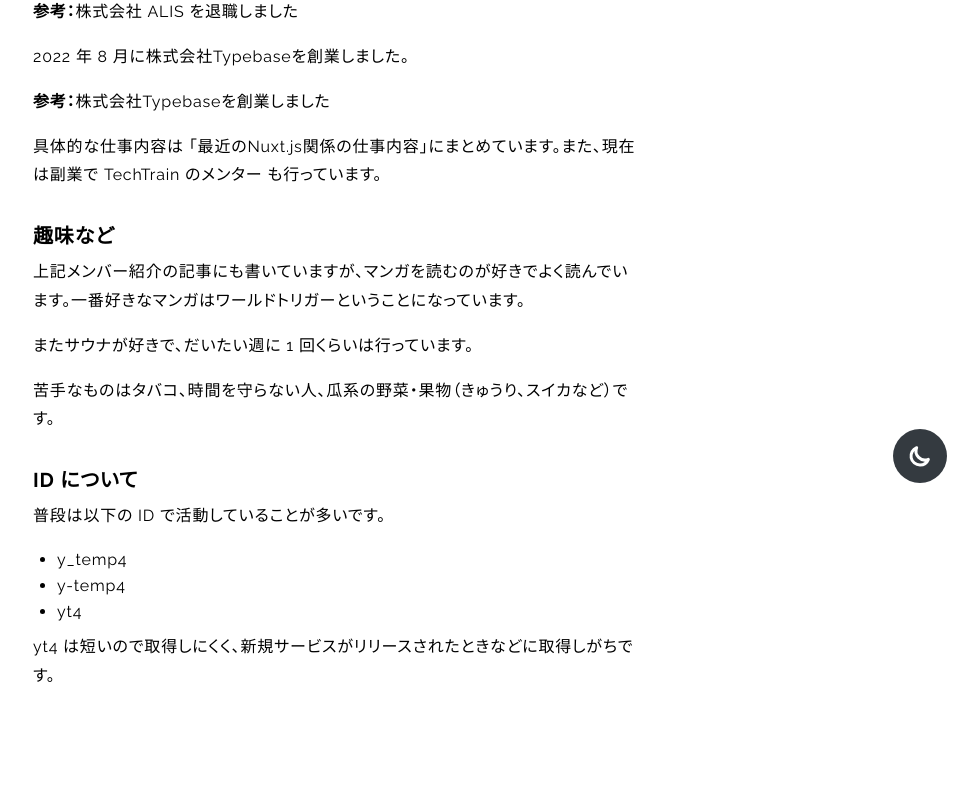
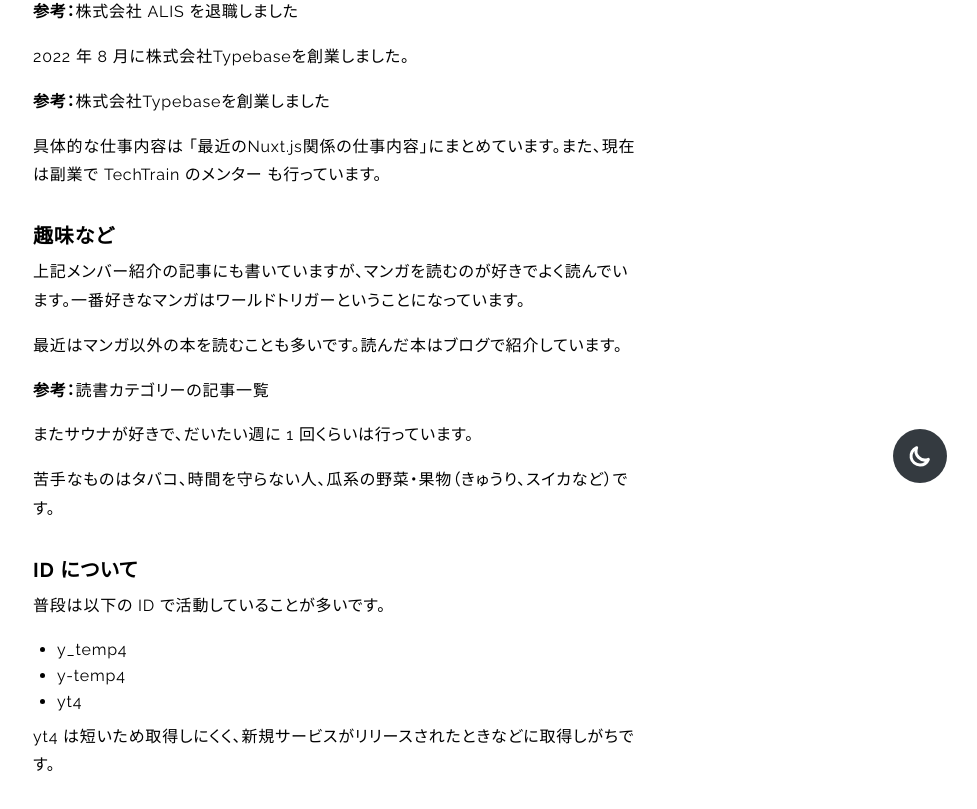
Before and after one commit to y-temp4/y-temp4.com, a Next.js app: page /about in a window 1280 px wide. Shown: the part 287-1096 px from the top of the page, without its empty margins (303-1280 px from the left). Before the commit the page ends 1038 px from the top, so only its background shows below. Built offline with nearby package versions, Linux system fonts and the light colour scheme.

Commit message:
Update contents

```diff
--- a/src/app/(introduction)/about/page.tsx
+++ b/src/app/(introduction)/about/page.tsx
@@ -80,6 +80,19 @@ export default function Page() {
         </a>
         ということになっています。
       </p>
+      <p>
+        最近はマンガ以外の本を読むことも多いです。読んだ本はブログで紹介しています。
+      </p>
+      <p>
+        <span className="font-bold">参考：</span>
+        <a
+          href="https://blog.y-temp4.com/category/reading"
+          target="_blank"
+          rel="noopener noreferrer"
+        >
+          読書カテゴリーの記事一覧
+        </a>
+      </p>
       <p>またサウナが好きで、だいたい週に 1 回くらいは行っています。</p>
       <p>
         苦手なものはタバコ、時間を守らない人、瓜系の野菜・果物（きゅうり、スイカなど）です。
@@ -93,7 +106,7 @@ export default function Page() {
       </ul>
       <p>
         yt4
-        は短いので取得しにくく、新規サービスがリリースされたときなどに取得しがちです。
+        は短いため取得しにくく、新規サービスがリリースされたときなどに取得しがちです。
       </p>
     </main>
   );
--- a/src/app/page.tsx
+++ b/src/app/page.tsx
@@ -23,7 +23,7 @@ export default function Page() {
       <span className={s.description}>
         Hello there! Welcome to my portfolio site.
       </span>
-      <MainHeading className="mb-1 mt-3">About me</MainHeading>
+      <MainHeading className="mb-1 mt-3">💁 About me</MainHeading>
       <p>
         <a
           href="https://typebase.dev"
@@ -36,7 +36,7 @@ export default function Page() {
         のフロントエンドや、ブロックチェーン関連の技術に興味があります。{' '}
         <Link href="/about">より詳しいプロフィール</Link>
       </p>
-      <MainHeading className="mb-1 mt-3">Skills</MainHeading>
+      <MainHeading className="mb-1 mt-3">🛠 Skills</MainHeading>
       <p>
         Web のフロントエンド関連の技術が得意です。また、最近は{' '}
         <span className="font-bold">Next.js</span> や{' '}
@@ -44,17 +44,17 @@ export default function Page() {
         開発をすることが多いです。{' '}
         <Link href="/skills">その他に触れたことがある技術</Link>
       </p>
-      <MainHeading className="mb-1 mt-3">Courses</MainHeading>
+      <MainHeading className="mb-1 mt-3">🎥 Courses</MainHeading>
       <p>
         Udemyで講師をしています。主にフロントエンドに関する講座を公開しています。{' '}
         <Link href="/courses">公開している講座</Link>
       </p>
-      <MainHeading className="mb-1 mt-3">Products</MainHeading>
+      <MainHeading className="mb-1 mt-3">🚀 Products</MainHeading>
       <p>
         個人開発が好きで、これまでにいくつかちょっとしたサービスを作っています。{' '}
         <a href="/products">作ってきたサービスの一覧</a>
       </p>
-      <MainHeading className="mb-1 mt-3">Works</MainHeading>
+      <MainHeading className="mb-1 mt-3">📖 Works</MainHeading>
       <ul className="ml-5 mt-2 list-disc self-start">
         <li>
           共著で Vue 3 についての技術書を執筆しました。{' '}
@@ -106,7 +106,7 @@ export default function Page() {
           </a>
         </li>
       </ul>
-      <MainHeading className="mb-1 mt-3">Accounts</MainHeading>
+      <MainHeading className="mb-1 mt-3">🌐 Accounts</MainHeading>
       <div className="mb-2 flex w-full flex-row flex-wrap">
         {accounts.map((account) => (
           <a
@@ -125,7 +125,7 @@ export default function Page() {
           </a>
         ))}
       </div>
-      <MainHeading className="mb-1 mt-3">Contact</MainHeading>
+      <MainHeading className="mb-1 mt-3">✉️ Contact</MainHeading>
       <p>
         <a
           href="https://forms.gle/s98g8WZHh4X1rpPD9"
@@ -143,6 +143,8 @@ export default function Page() {
           X(Twitter) の DM
         </a>{' '}
         にて受け付けています。
+        <br />
+        ※X の DM は返信が遅れることがあります。ご了承ください。
       </p>
     </main>
   );
```
